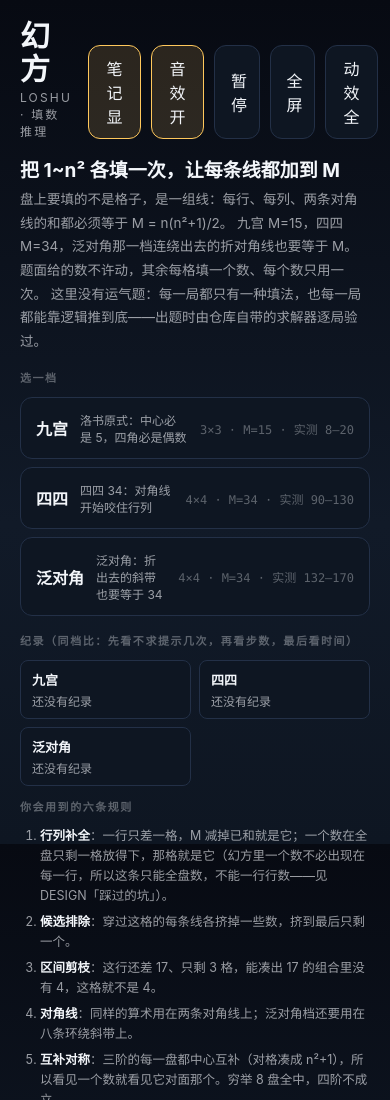
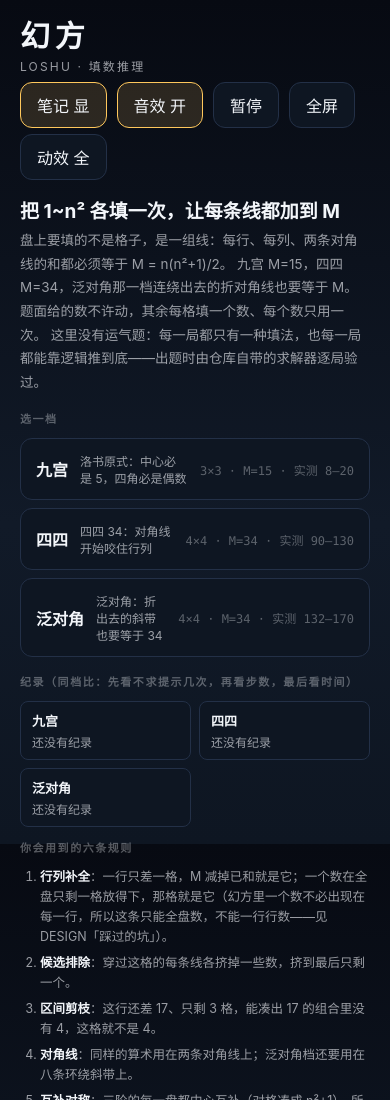
Before and after one commit to z-biz-game/z-biz-game-loshu-cos, an Electron app: page index.html in a window 390 px wide. Shown: the top 1100 px of the page. Drawn offline with Linux system fonts and the light colour scheme.

Commit message:
fix(loshu): 320 档顶栏那一排允许折行，指尖下限不撤
线上实测把布局视口撑到 vw=378≠320（读数在 _tmp-live-sweep-r19.log）：.topbar 是不换行的
space-between flex，.brand 的 30px 标题与 .top-actions 那一排（每枚都吃全局
min-height/min-width:44px 的触摸下限）在 320 上排不进一行，最右那枚整枚掉到屏幕外。
下限不能撤（撤了就退回"手指点不中"那次修复），所以改让这一行会折：.topbar 允许换行、
.brand 允许收缩、.top-actions 自己也能折。竖向多占一行不是缺陷，横向出屏才是。

量：_tmp-lane10-canonical-r1.log（本地导出，warm+cold 两腿 390/320 全部 vw 证人 ok、no-x、
0 枚外壳控件低于 44px）

```diff
--- a/css/game.css
+++ b/css/game.css
@@ -478,3 +478,18 @@
   min-height: 44px !important;
   min-width: 44px !important;
 }
+
+/* ════════════════════════════════════════════════════════════════
+   线上实测（https://z-biz-game.github.io/z-biz-game-loshu-cos/，CDP setDeviceMetricsOverride
+   dpr=3，读数在 _tmp-live-sweep-r19.log）：320×640 冷/热两腿都报 vw=378≠320——布局视口是被
+   页面自己撑宽的。.topbar 是 nowrap 的 space-between flex，左边 .brand 的 30px 标题、右边
+   .top-actions 那一行 290@88px 的按钮（每个都吃全局 min-height/min-width:44px 的触摸下限），
+   两栏在 320 上排不进一行，于是最右那枚 BTN#btn-motion 53@325 整枚掉到屏幕外。
+   触摸下限不能撤（撤了就退回"手指点不中"那次修复），所以改让这一行会折：.topbar 允许换行、
+   .brand 允许收缩、.top-actions 自己也能折。竖向多占一行不是缺陷，横向出屏才是。
+   ════════════════════════════════════════════════════════════════ */
+@media (max-width: 420px) {
+  .topbar { flex-wrap: wrap; row-gap: 8px; }
+  .brand { min-width: 0; }
+  .top-actions { flex-wrap: wrap; row-gap: 6px; }
+}
```
